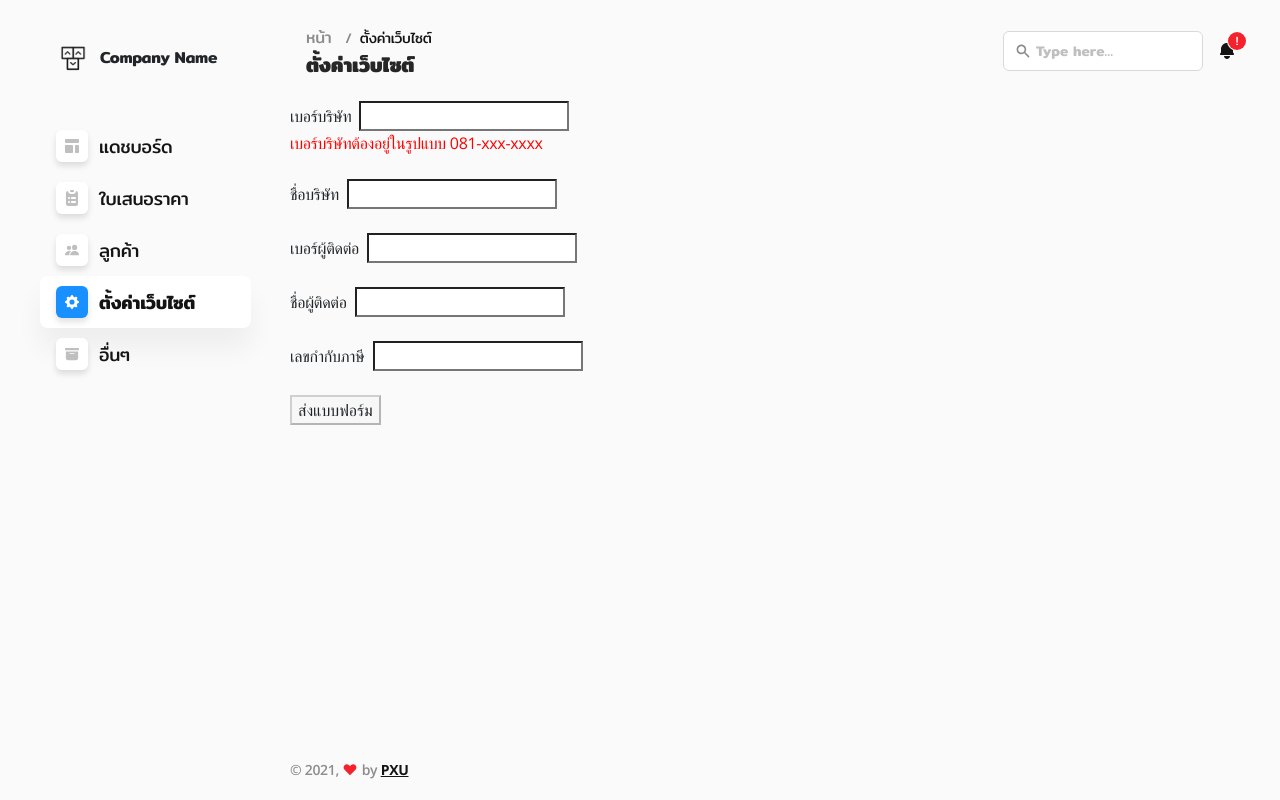
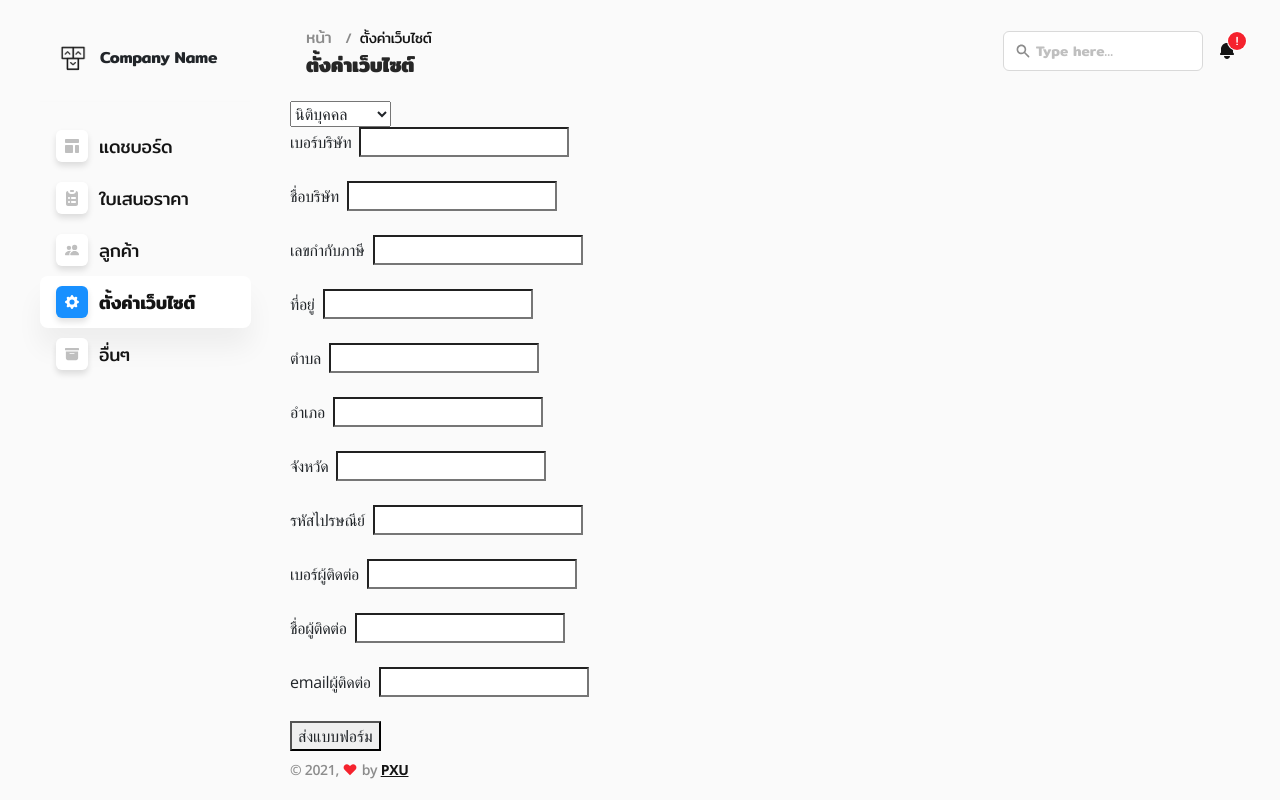
Before and after one commit to phird/pxu, a Vue app in the folder client/: page /#/setting in a window 1280 px wide. Built offline with nearby package versions, Linux system fonts and the light colour scheme; what vue-github-buttons, vue-step-wizard would draw is missing.

Commit message:
cretecustomer

```diff
--- a/client/src/views/CreateCustomer.vue
+++ b/client/src/views/CreateCustomer.vue
@@ -1,107 +1,161 @@
-
-// import { required } from "vuelidate/lib/validators";
-// export default {
-//     name: "Createcustomer",
-//   data() {
-//     return {
-//             status:'',
-//             contactName: "",
-//             contactNumber: '',
-//             companyName: '',
-//             companyNumber: '',
-//             taxNumber: null,
-//             contactEmail: null,
-//             Address: null,
-//             subdis: null,
-//             dis: null,
-//             province: null,
-//             postcode: null,
-//     };
-//   },
-//   validations: {
-//     contactName: {
-//       required,
-//       minLength: minLength(4)
-//     },
-//   }
-// }
 
 <template>
-  <form @submit.prevent="someAction()">
+  <div>
+    <select v-model="status" @change="checkcompany(status)">
+      <option value="นิติบุคคล">นิติบุคคล</option>
+      <option value="บุคคลธรรมดา">บุคคลธรรมดา</option>
+    </select>
+    <form @submit.prevent="submitForm()">
+      <div v-if="status == 'นิติบุคคล'">
         <div class="field">
           <label for="companyNumber"> เบอร์บริษัท</label>
           <input id="companyNumber" type="text" v-model="companyNumber" />
-      <div class="error" v-if="$v.companyNumber.$invalid">
-        เบอร์บริษัทต้องอยู่ในรูปแบบ 081-xxx-xxxx
-      </div>
-    </div>
-
-    <!-- <div class="field">
-      <label for="passport_date"> วันที่ออกหนังสือเดินทาง </label>
-      <input
-        id="passport_date"
-        type="text"
-        v-model="passportDate"
-        @blur="$v.passportDate.$touch()"
-      />
-      <div class="error" v-if="$v.passportDate.$error">
-        วันที่ออกหนังสือเดินทางจะต้องอยู่ในรูปแบบ DD.MM.YYYY
-      </div>
-    </div> -->
-
-    <div class="field">
-      <label for="companyName"> ชื่อบริษัท</label>
-      <input id="companyName" type="text" v-model="companyName" @blur="$v.companyName.$touch()" />
-      <div class="error" v-if="$v.companyName.$error">
-        <template v-if="!$v.companyName.$invalid">
-        </template>
-        <template v-else> ต้องระบุชื่อ </template>
+          <div class="error" v-if="$v.companyNumber.$error">
+            <template v-if="!$v.companyNumber.$invalid"> </template>
+            <template v-else> เบอร์บริษัทต้องมี10หลัก </template>
           </div>
         </div>
         <div class="field">
-      <label for="contactNumber"> เบอร์ผู้ติดต่อ</label>
-      <input id="contactNumber" type="text" v-model="contactNumber" @blur="$v.contactNumber.$touch()" />
-      <div class="error" v-if="$v.contactNumber.$error">
-        <template v-if="!$v.contactNumber.$invalid">
-        </template>
-        <template v-else> เบอร์บริษัทต้องอยู่ในรูปแบบ 081-xxx-xxxx </template>
-      </div>
-    </div>
-    <div class="field">
-      <label for="contactName"> ชื่อผู้ติดต่อ</label>
-      <input id="contactName" type="text" v-model="contactName" @blur="$v.contactName.$touch()" />
-      <div class="error" v-if="$v.contactName.$error">
-        <template v-if="!$v.contactName.$invalid">
-        </template>
+          <label for="companyName"> ชื่อบริษัท</label>
+          <input id="companyName" type="text" v-model="companyName" />
+          <div class="error" v-if="$v.companyName.$error">
+            <template v-if="!$v.companyName.$invalid"> </template>
             <template v-else> ต้องระบุชื่อ </template>
           </div>
         </div>
         <div class="field">
           <label for="taxNumber">เลขกำกับภาษี</label>
-      <input id="taxNumber" type="text" v-model="taxNumber" @blur="$v.taxNumber.$touch()" />
+          <input id="taxNumber" type="text" v-model="taxNumber" />
           <div class="error" v-if="$v.taxNumber.$error">
-        <template v-if="!$v.taxNumber.$invalid">
-        </template>
+            <template v-if="!$v.taxNumber.$invalid"> </template>
             <template v-else> หมายเลขกำกับภาษีต้องมี13ตัว</template>
           </div>
         </div>
-
-    <button type="submit" :disabled="$v.$invalid">ส่งแบบฟอร์ม</button>
+      </div>
+      <div v-else>
+        <div class="field">
+          <label for="contactNumber"> เบอร์ผู้ติดต่อ</label>
+          <input id="contactNumber" type="text" v-model="contactNumber" />
+          <div class="error" v-if="$v.contactNumber.$error">
+            <template v-if="!$v.contactNumber.$invalid"> </template>
+            <template v-else> เบอร์บริษัทต้องมี10หลัก </template>
+          </div>
+        </div>
+        <div class="field">
+          <label for="contactName"> ชื่อผู้ติดต่อ</label>
+          <input id="contactName" type="text" v-model="contactName" />
+          <div class="error" v-if="$v.contactName.$error">
+            <template v-if="!$v.contactName.$invalid"> </template>
+            <template v-else> ต้องระบุชื่อ </template>
+          </div>
+        </div>
+        <div class="field">
+          <label for="contactEmail"> emailผู้ติดต่อ</label>
+          <input id="contactEmail" type="text" v-model="contactEmail" />
+          <div class="error" v-if="$v.contactEmail.$error">
+            <template v-if="!$v.contactEmail.$invalid"> </template>
+            <template v-else> email error </template>
+          </div>
+        </div>
+        <div class="field">
+          <label for="taxNumber">เลขกำกับภาษี</label>
+          <input id="taxNumber" type="text" v-model="taxNumber" />
+          <div class="error" v-if="$v.taxNumber.$error">
+            <template v-if="!$v.taxNumber.$invalid"> </template>
+            <template v-else> หมายเลขกำกับภาษีต้องมี13ตัว</template>
+          </div>
+        </div>
+      </div>
+      <div class="field">
+        <label for="Address">ที่อยู่</label>
+        <input id="Address" type="text" v-model="Address" />
+        <div class="error" v-if="$v.Address.$error">
+          <template v-if="!$v.Address.$invalid"> </template>
+          <template v-else> ต้องใส่ที่อยู่ </template>
+        </div>
+      </div>
+      <div class="field">
+        <label for="subdis">ตำบล</label>
+        <input id="subdis" type="text" v-model="subdis" />
+        <div class="error" v-if="$v.subdis.$error">
+          <template v-if="!$v.subdis.$invalid"> </template>
+          <template v-else> ****</template>
+        </div>
+      </div>
+      <div class="field">
+        <label for="dis">อำเภอ</label>
+        <input id="dis" type="text" v-model="dis" />
+        <div class="error" v-if="$v.dis.$error">
+          <template v-if="!$v.dis.$invalid"> </template>
+          <template v-else> ****</template>
+        </div>
+      </div>
+      <div class="field">
+        <label for="province">จังหวัด</label>
+        <input id="province" type="text" v-model="province" />
+        <div class="error" v-if="$v.province.$error">
+          <template v-if="!$v.province.$invalid"> </template>
+          <template v-else> ****</template>
+        </div>
+      </div>
+      <div class="field">
+        <label for="postcode">รหัสไปรษณีย์</label>
+        <input id="postcode" type="text" v-model="postcode" />
+        <div class="error" v-if="$v.postcode.$error">
+          <template v-if="!$v.postcode.$invalid"> </template>
+          <template v-else> รหัสไปรษณีย์ต้องมี5ตัว</template>
+        </div>
+      </div>
+      <div v-if="status == 'นิติบุคคล'">
+        <div class="field">
+          <label for="contactNumber"> เบอร์ผู้ติดต่อ</label>
+          <input id="contactNumber" type="text" v-model="contactNumber" />
+          <div class="error" v-if="$v.contactNumber.$error">
+            <template v-if="!$v.contactNumber.$invalid"> </template>
+            <template v-else> เบอร์บริษัทต้องมี10หลัก </template>
+          </div>
+        </div>
+        <div class="field">
+          <label for="contactName"> ชื่อผู้ติดต่อ</label>
+          <input id="contactName" type="text" v-model="contactName" />
+          <div class="error" v-if="$v.contactName.$error">
+            <template v-if="!$v.contactName.$invalid"> </template>
+            <template v-else> ต้องระบุชื่อ </template>
+          </div>
+        </div>
+        <div class="field">
+          <label for="contactEmail"> emailผู้ติดต่อ</label>
+          <input id="contactEmail" type="text" v-model="contactEmail" />
+          <div class="error" v-if="$v.contactEmail.$error">
+            <template v-if="!$v.contactEmail.$invalid"> </template>
+            <template v-else> email error </template>
+          </div>
+        </div>
+      </div>
+      <div v-else></div>
+      <button type="submit">ส่งแบบฟอร์ม</button>
     </form>
+  </div>
 </template>
 
 <script>
-import { required, maxLength } from "vuelidate/lib/validators";
+import {
+  required,
+  minLength,
+  maxLength,
+  alpha,
+  email,
+} from "vuelidate/lib/validators";
 import moment from "moment";
 
 export default {
   data() {
     return {
-      status:'',
+      status: "นิติบุคคล",
       contactName: "",
-            contactNumber: '',
-            companyName: '',
-            companyNumber: '',
+      contactNumber: "",
+      companyName: "",
+      companyNumber: "",
       taxNumber: null,
       contactEmail: null,
       Address: null,
@@ -115,31 +169,63 @@ export default {
   validations: {
     companyNumber: {
       required,
-      validFormat: (val) => /^\d{3}-\d{3}-\d{4}$/.test(val),
+      validFormat: (val) => /^\d{10}$/.test(val),
     },
     contactNumber: {
       required,
-      validFormat: (val) => /^\d{3}-\d{3}-\d{4}$/.test(val),
+      validFormat: (val) => /^\d{10}$/.test(val),
     },
     taxNumber: {
       required,
       validFormat: (val) => /^\d{13}$/.test(val),
     },
-    // passportDate: {
-    //   required,
-    //   validDate: (val) => moment(val, "DD.MM.YYYY", true).isValid(),
-    // },
+    postcode: {
+      required,
+      validFormat: (val) => /^\d{5}$/.test(val),
+    },
+    contactEmail: {
+      required,
+      email,
+    },
     contactName: {
       required,
     },
     companyName: {
       required,
     },
+    Address: {
+      required,
+    },
+    subdis: {
+      required,
+    },
+    dis: {
+      required,
+    },
+    province: {
+      required,
+    },
+    // passportDate: {
+    //   required,
+    //   validDate: (val) => moment(val, "DD.MM.YYYY", true).isValid(),
+    // },
   },
 
   methods: {
-    someAction() {
-      alert("Форма отправлена");
+    submitForm() {
+      this.$v.$touch();
+      console.log(this.companyName);
+      console.log(this.companyNumber);
+      if (this.$v.$invalid) alert("can't submit");
+    },
+    checkcompany(status){
+      if(status=='บุคคลธรรมดา'){
+        this.companyName=this.contactName;
+        this.companyNumber=this.contactNumber;
+      }else{
+        this.companyName=null;
+        this.companyNumber=null;
+      }
     },
   },
 };
```
Lines whose indentation alone changed are shown as unchanged.
